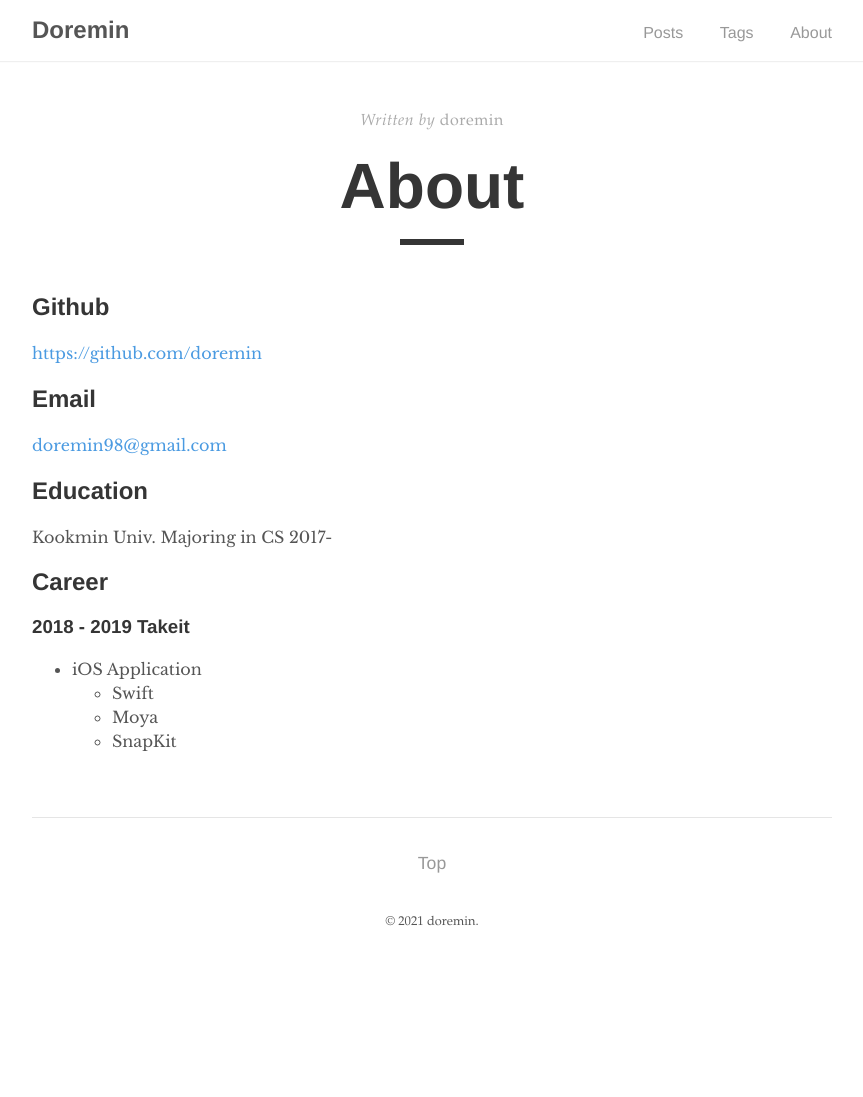
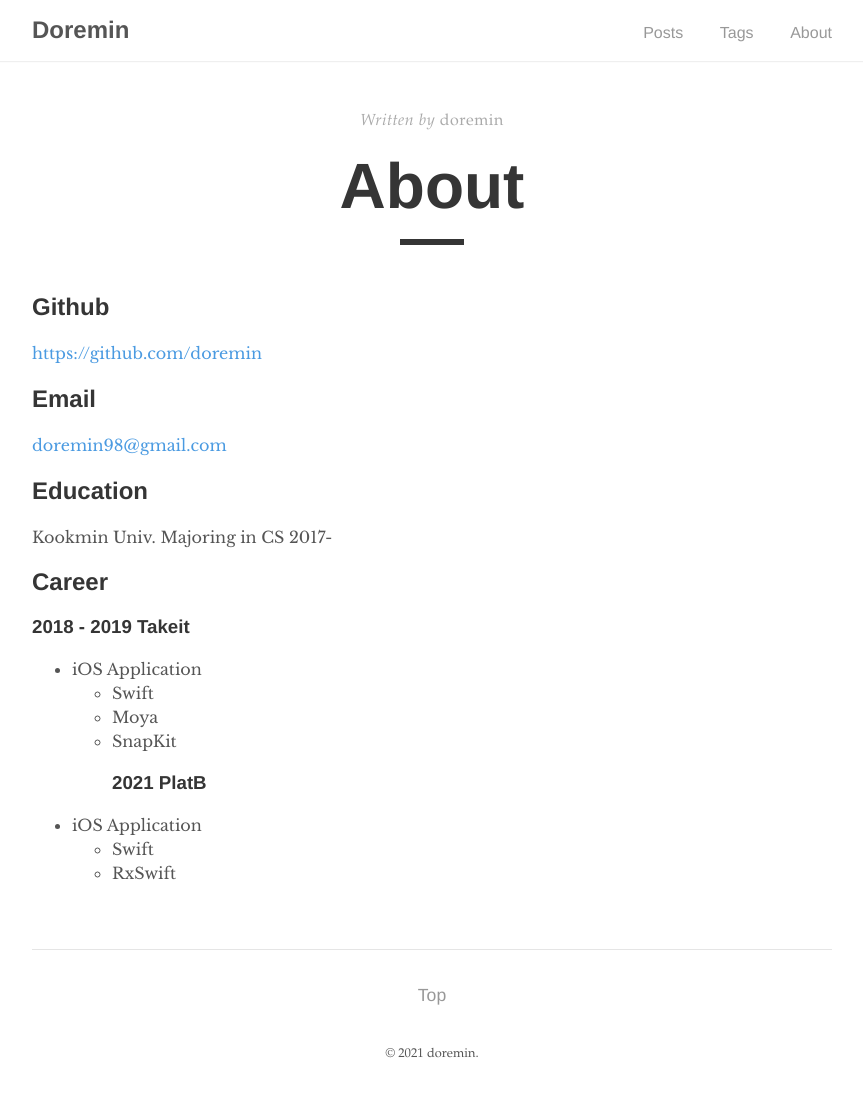
Before and after one commit to doremin/doremin.github.io, a Jekyll site: the page built from _pages/about.md, in a window 1280 px wide. Shown: the whole page, without its empty margins (208-1071 px from the left). Built offline with Jekyll 4.4.1, drawn with Linux system fonts in a browser that asks for light colours; before the commit the page ends 965 px from its top, so only the background shows below that.

Commit message:
change about.md

```diff
--- a/_pages/about.md
+++ b/_pages/about.md
@@ -20,3 +20,7 @@ Kookmin Univ. Majoring in CS 2017-
     * Swift
     * Moya
     * SnapKit
+### 2021 PlatB
+* iOS Application
+    * Swift
+    * RxSwift
```
